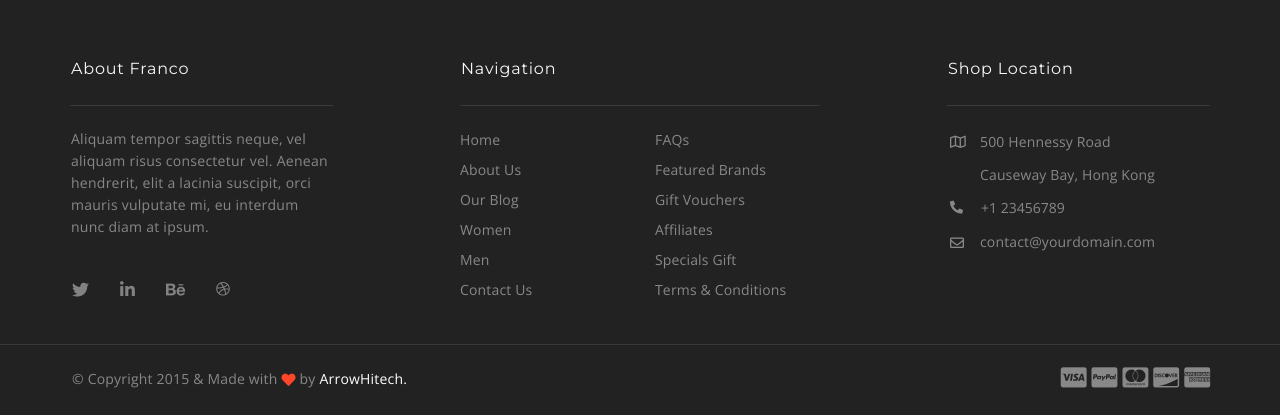
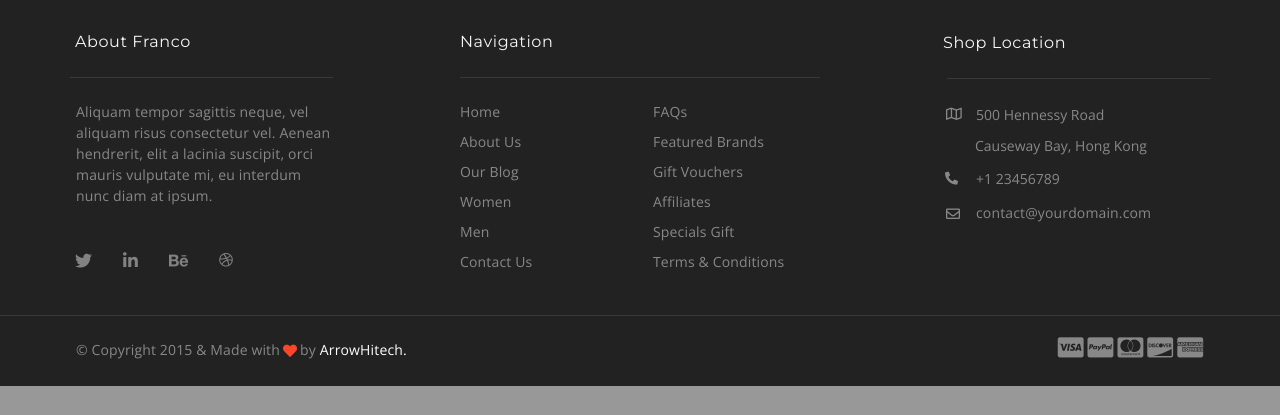
Before and after one commit to candycake124/NTL_AHT, a PHP site: page / in a window 1280 px wide; the page is wider, and only the part inside the window is pictured. Shown: the part 2593-3008 px from the top of that part. After the commit the page ends 2979 px from the top of that part, so only its background shows below. Run offline with PHP 8.4, Linux system fonts and the light colour scheme; some libraries are stand-ins or nearby versions.

Commit message:
perfect-0605

```diff
--- a/Franco/css/media.css
+++ b/Franco/css/media.css
@@ -4,12 +4,13 @@
     margin-top: -3px;
 }
 .fran-header .header-menu .header-menu-menu li {
-    margin-right: 51px;
+    margin-right: 50px;
     margin-top: 3px;
   margin-left: 0;
 }
   .fran-body .body-featured .featured-left .featured-left-img{
     margin-right: 29px;
+    margin-left: 4px;
   }
 }
 /*===================================with 1280===================================*/
--- a/Franco/css/style.css
+++ b/Franco/css/style.css
@@ -619,10 +629,10 @@ display: flex;
   color: #f7f7f7;
   font-size: 16px;
   font-weight: 400;
-  padding-top: 60px;
-  margin-bottom: 28px;
-  margin-left: 1px;
-  letter-spacing: 0.05em;
+  padding-top: 59px;
+  margin-bottom: 27px;
+  margin-left: 4.9px;
+  letter-spacing: 0.038em;
 }
 .fran-footer .footer-above .title:after{
   margin-top: -1px;
@@ -640,14 +650,15 @@ display: flex;
   margin-left: 1px;
 }
 .fran-footer .footer-above .above-left .left-content p{
-  line-height: 22px;
-  letter-spacing: 0.26px;
+  line-height: 21px;
+  letter-spacing: 0.19px;
+  margin-left: 5px;
 }
 .fran-footer .footer-above .above-left .left-menu-icon ul{
  display: flex;
  list-style: none;
- margin-top: 42px;
- margin-left: 2px;
+ margin-top: 45px;
+ margin-left: 5px;
 }
 .fran-footer .footer-above .above-left .left-menu-icon ul li{
   margin-right: 31px;
@@ -663,6 +674,9 @@ font-size: 14px;
     display: block;
 }
 /*----------------------------footer-above-center-------------------*/
+.fran-footer .footer-above .above-center .title h5 {
+    margin-left: 0;
+}
 .fran-footer .footer-above .above-center{
   width: 360px;
 }
@@ -671,7 +685,7 @@ font-size: 14px;
   justify-content: space-between;
 }
 .fran-footer .footer-above .above-center .center-menu .menu{
-  width: 165px;
+  width: 167px;
 }
 .fran-footer .footer-above .above-center .center-menu .menu ul{
   margin-top: 24px;
@@ -693,6 +707,10 @@ font-size: 14px;
   color: #ffffff;
 }
 /*-----------------------------footer-above-right------------------*/
+.fran-footer .footer-above .above-right .title h5 {
+    margin-left: -4px;
+    margin-top: 1px;
+}
 .fran-footer .footer-above .above-right{
   width: 263px;
 }
@@ -710,8 +728,8 @@ font-size: 14px;
 .fran-footer .footer-above .above-right .right-address .one i{
   width: 17px;
   margin-right: 13px;
-  margin-left: 3px;
-  margin-top: 4px;
+  margin-left: -1px;
+  /*! margin-top: 4px; */
 }
 /*---------------------------bonus--------------------*/
 li.two {
@@ -724,7 +742,7 @@ i.fas.fa-phone-alt {
   width: 17px;
   margin-right: 14px;
   font-size: 13px;
-  margin-left: 3px;
+  margin-left: -2px;
 }
 .fran-footer .footer-above .above-right .right-address li .contact {
   margin-top: 15px;
@@ -736,16 +754,16 @@ p.sdt {
 }
 i.far.fa-envelope {
   margin-top: 17px;
-  margin-left: 3px;
+  margin-left: -1px;
 }
 .fran-footer .footer-above .above-right .right-address li .road{
-  margin-top: 3px;
-  letter-spacing: 0.01em;
+  margin-top: 2px;
+  /*! letter-spacing: 0.01em; */
 }
 .fran-footer .footer-above .above-right .right-address li .cau{
-  margin-left: 33px;
-  margin-top: -3px;
-  letter-spacing: 0.01em;
+  margin-left: 28px;
+  margin-top: -5px;
+  /*! letter-spacing: 0.01em; */
 }
 /*-------------------------footer-center----------------------*/
 .fran-footer .footer-center {
@@ -767,8 +785,8 @@ i.far.fa-envelope {
 }
 .fran-footer .footer-below .below-left i{
   color: #ff4628;
-  margin-left: 4px;
-  margin-right: 2px;
+  margin-left: 3px;
+  margin-right: -3px;
   font-size: 14px;
 }
 .fran-footer .footer-below .below-left p{
@@ -776,8 +794,8 @@ i.far.fa-envelope {
   font-size: 14px;
   font-family: 'Open Sans', sans-serif;
   margin-top: -3px;
-  margin-left: 2px;
-  letter-spacing: 0.014em;
+  margin-left: 6px;
+  letter-spacing: 0.01em;
 }
 .fran-footer .footer-below .below-left .arr{
   margin-left: 4px;
@@ -792,12 +810,14 @@ i.far.fa-envelope {
   display: flex;
   list-style: none;
   align-items: center;
+  margin-top: -7px;
+  margin-right: 7px;
 }
 .fran-footer .footer-below .below-right ul i{
-  margin-left: 5px;
+  margin-left: 4px;
   color: #888888;
   font-size: 23px;
-  margin-top: -5px;
+  /*! margin-top: -5px; */
 }
 #ui-id-1 li{
   display: block;
```
Also changed, not shown: other parts of Franco/css/style.css (+48 -38 lines).
